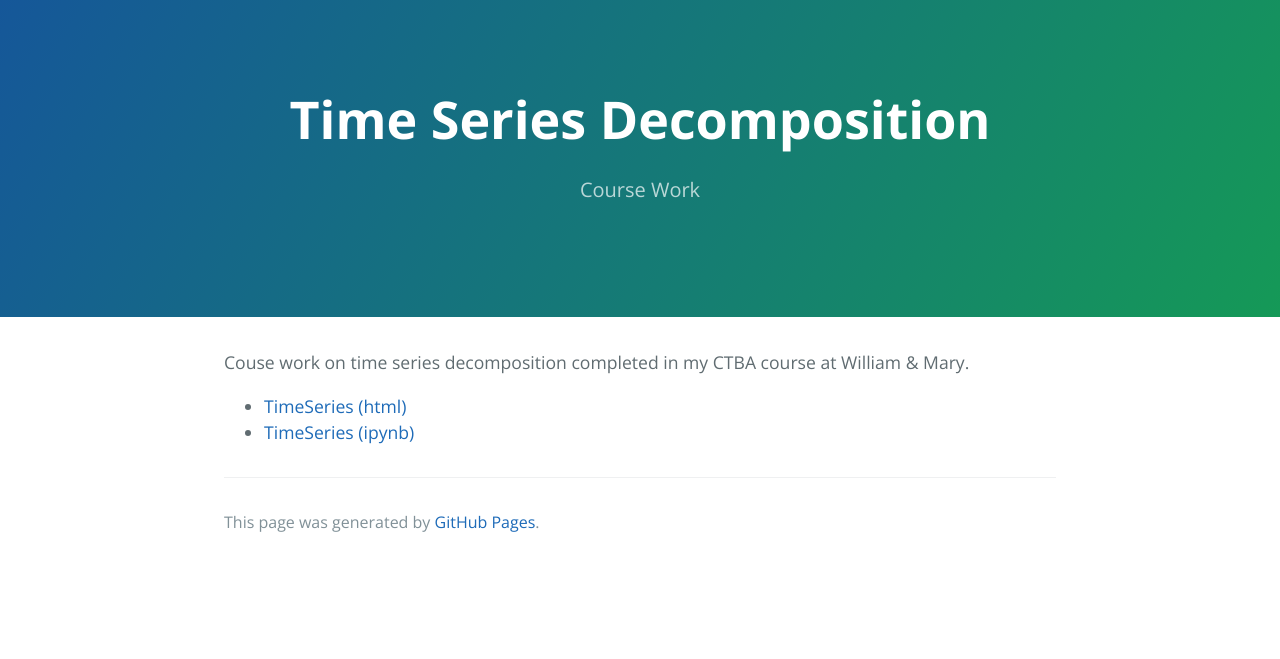
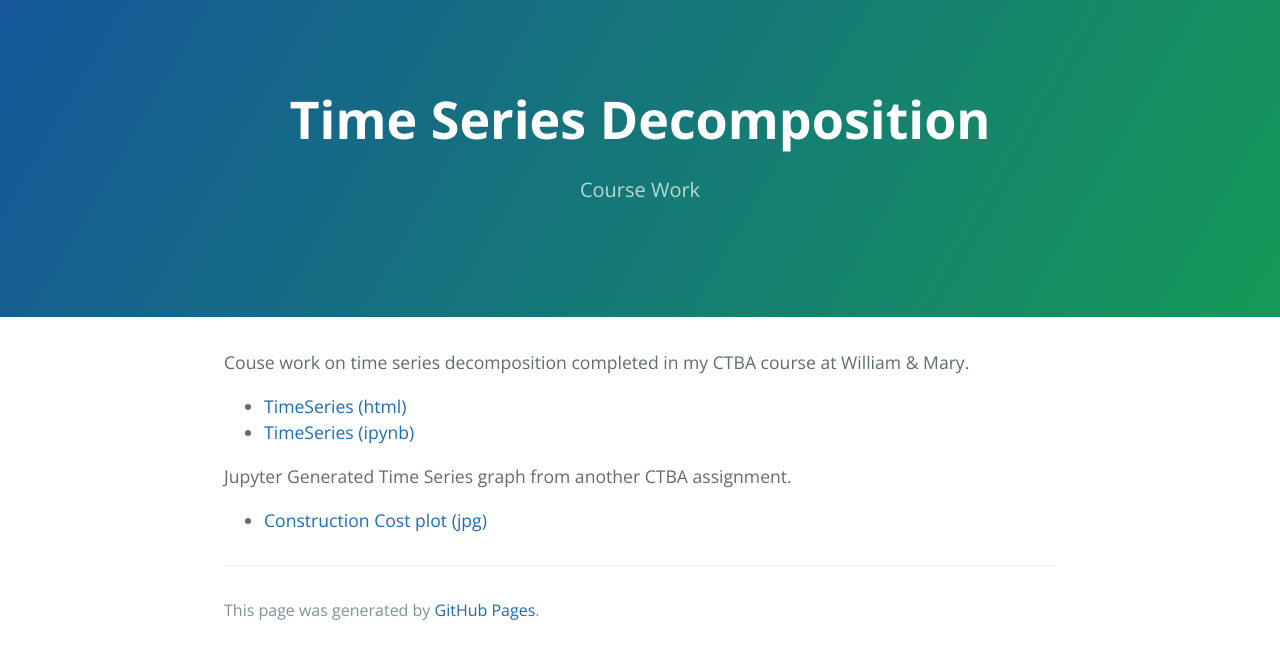
Before and after one commit to msfall/msfall.github.io, a Jekyll site: the page built from TimeSeries/index.md, in a window 1280 px wide. Shown: the top 659 px of the page. Built offline with Jekyll 4.4.1, drawn with Linux system fonts in a browser that asks for light colours; our own code applies the rules of GitHub Pages for plain Markdown files.

Commit message:
Update index.md

```diff
--- a/TimeSeries/index.md
+++ b/TimeSeries/index.md
@@ -6,3 +6,6 @@ description: Course Work
 Couse work on time series decomposition completed in my CTBA course at William & Mary.
 - [TimeSeries (html)](TimeSeries.html)
 - [TimeSeries (ipynb)](TimeSeries.ipynb)
+
+Jupyter Generated Time Series graph from another CTBA assignment.
+- [Construction Cost plot (jpg)](ConstCostPlot.jpg)
```
